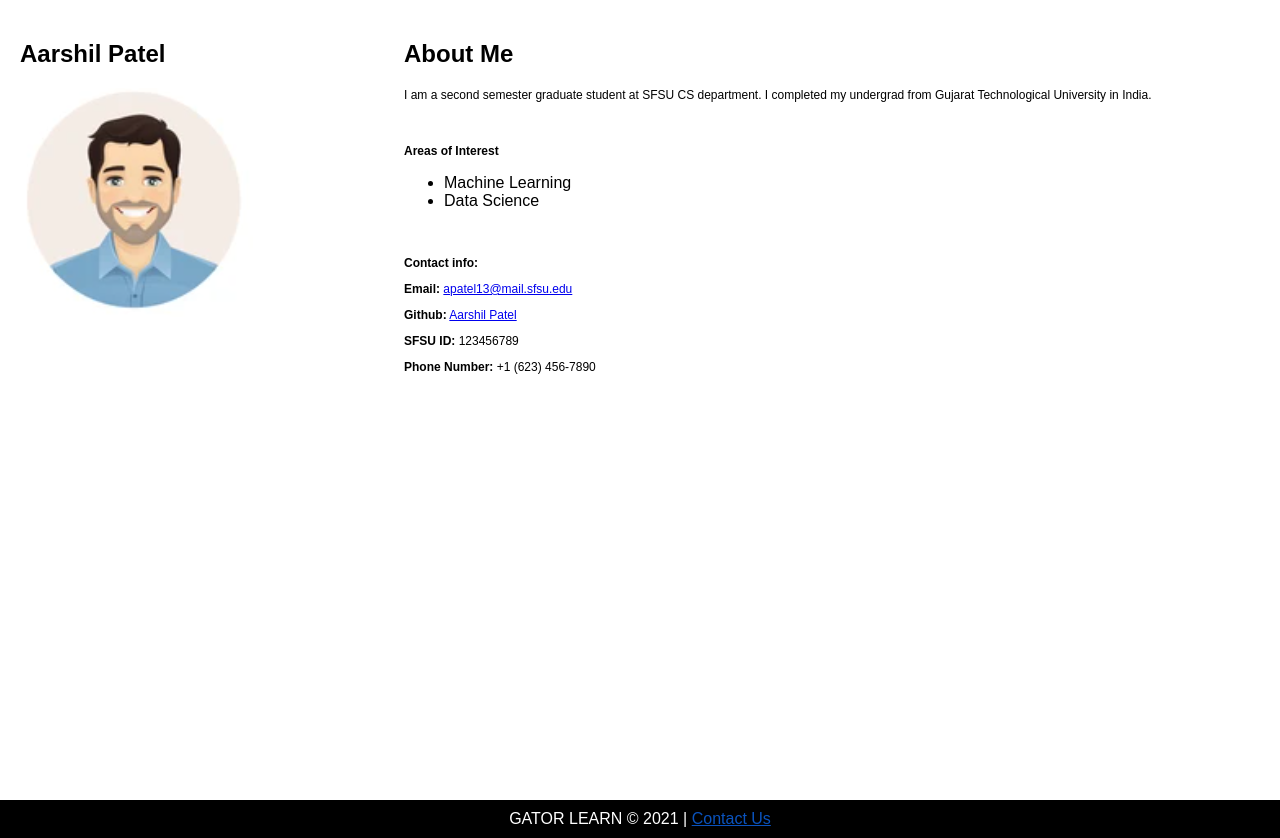
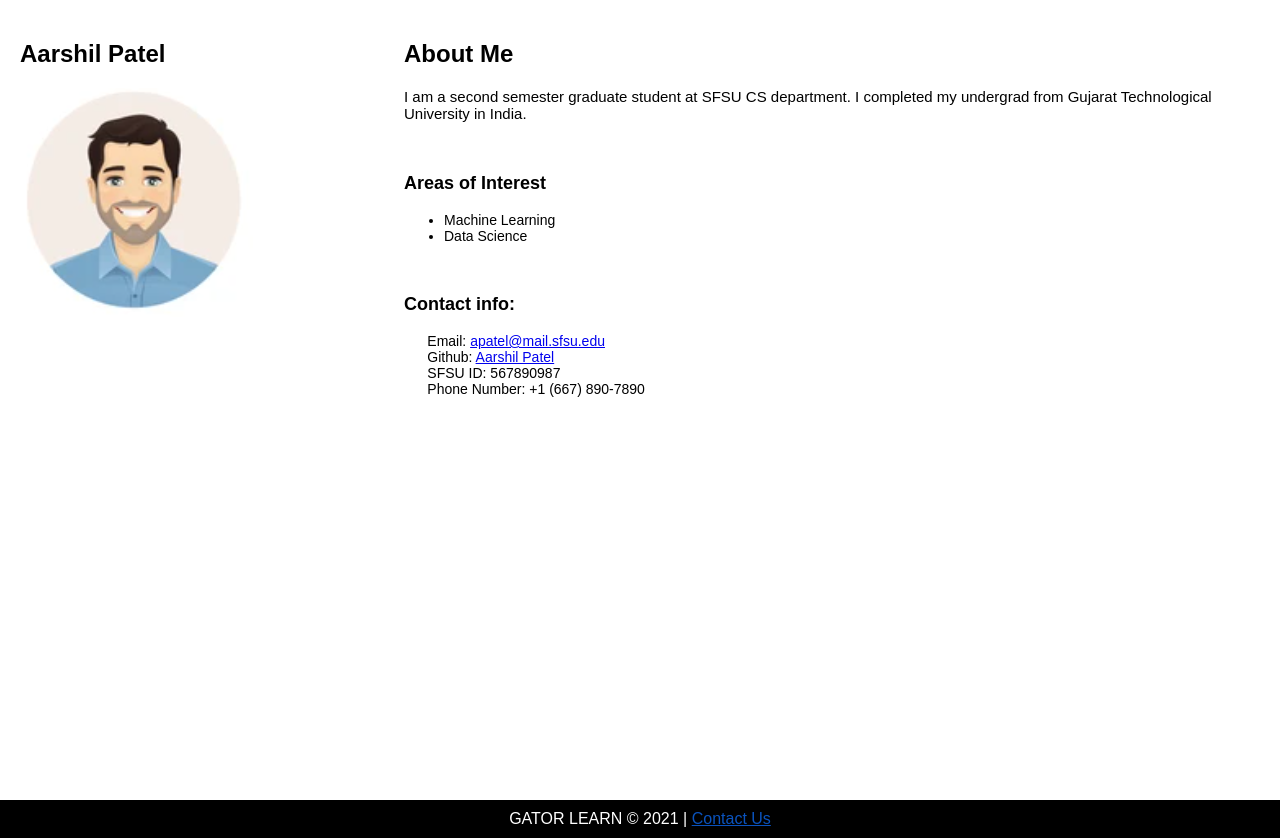
Before and after one commit to ManaliSeth/Gator-Learn, a Flask app: page /loadProfile_AP in a window 1280 px wide. Shown: the part 133-971 px from the top of the page. Run offline with Flask 2, Linux system fonts and the light colour scheme.

Commit message:
Updated fonts for my profile page

```diff
--- a/project/templates/user/introduction_Aarshil.html
+++ b/project/templates/user/introduction_Aarshil.html
@@ -43,8 +43,10 @@
 
     </style>
   </head>
+
   <body>
     {% include 'user/header.html'%}
+
     <div class="row">
       <div class="side">
         <h2 style="display: block; left: 0px;">Aarshil Patel</h2>
@@ -55,21 +57,23 @@
       </div>
       <div class="main">
         <h2>About Me</h2>
-          <p>I am a second semester graduate student at SFSU CS department.
+          <p style="font-size: 15px ">I am a second semester graduate student at SFSU CS department.
              I completed my undergrad from Gujarat Technological University in India. </p>
+
         <br>
-        <p><b>Areas of Interest</b></p>
-        <ul>
+        <p style="font-size: 18px;"><b>Areas of Interest</b></p>
+        <ul style="font-size: 14px;">
           <li>Machine Learning</li>
           <li>Data Science</li>
         </ul>
 
         <br>
-        <p><b> Contact info:</b></p>
-        <p><b>Email:</b> <a href="mailto:apatel13@mail.sfsu.edu" class="mailto">apatel13@mail.sfsu.edu</a></p>
-        <p><b>Github:</b> <a href="https://github.com/aarshilpatel" class="btn btn-primary">Aarshil Patel</a> </p>
-        <p><b>SFSU ID:</b> 123456789</p>
-        <p><b>Phone Number:</b> +1 (623) 456-7890</p>
+        <p style="font-size: 18px"><b> Contact info:</b></p>
+        <p style="font-size: 14px">
+        &nbsp;&nbsp;&nbsp;&nbsp;&nbsp;&nbsp;Email: <a href="mailto:apatel@mail.sfsu.edu" class="mailto">apatel@mail.sfsu.edu</a><br>
+        &nbsp;&nbsp;&nbsp;&nbsp;&nbsp;&nbsp;Github: <a href="https://github.com/aarshilpatel" class="btn btn-primary">Aarshil Patel</a><br>
+        &nbsp;&nbsp;&nbsp;&nbsp;&nbsp;&nbsp;SFSU ID: 567890987<br>
+        &nbsp;&nbsp;&nbsp;&nbsp;&nbsp;&nbsp;Phone Number: +1 (667) 890-7890</p>
       </div>
     </div>
     {% include 'user/footer.html' %}
```
